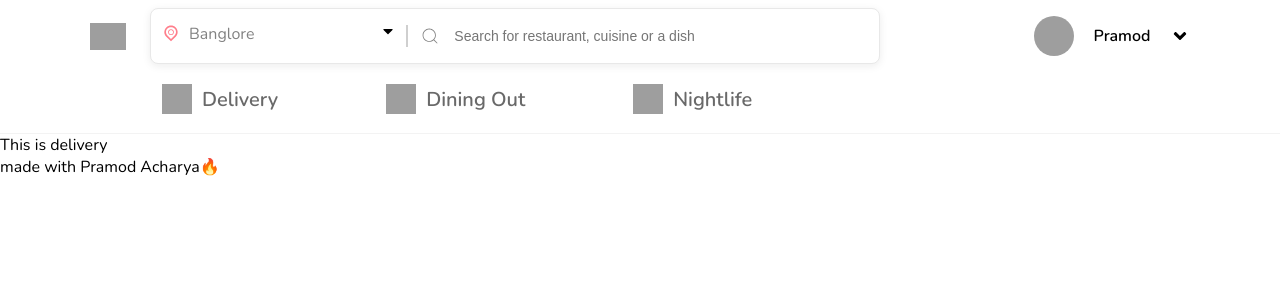
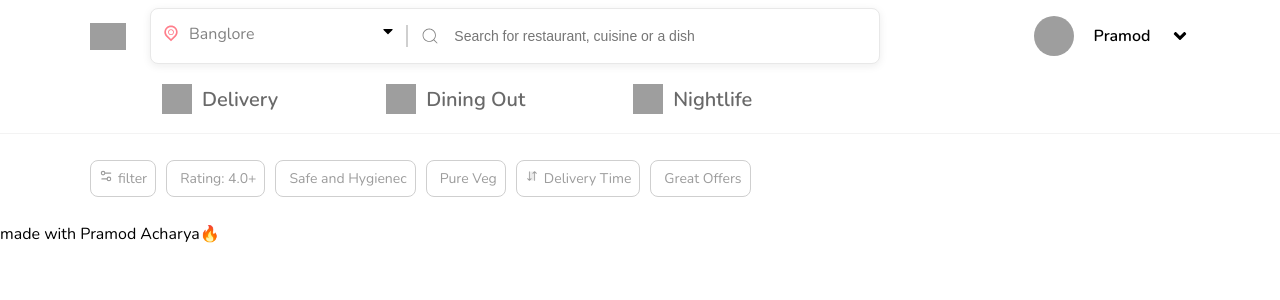
Before and after one commit to Pramod0328/zomato-clone, a React (Create React App) app: page / in a window 1280 px wide. Shown: the top 300 px of the page. Built offline with nearby package versions, Linux system fonts and the light colour scheme; grey boxes are pictures that could not be loaded.

Commit message:
filter section updated

```diff
--- /dev/null
+++ b/src/components/common/filters/filteritem/filteritem.css
@@ -0,0 +1,15 @@
+.filter-item{
+    padding: 8px;
+    display: flex;
+    background-color: var(--primary-bg);
+    color: var(--filter-text);
+    border: 1px solid var(--gray);
+    border-radius: 8px;
+    margin: 10px 10px 10px 0px;
+    font-size: 14px;
+
+}
+
+.filter-name{
+    margin-left: 5px;
+}
--- /dev/null
+++ b/src/components/common/filters/filteritem/index.js
@@ -0,0 +1,13 @@
+import React from "react";
+import './filteritem.css';
+
+const FilterItem = ({filter})=>{
+    return(
+        <div className="filter-item">
+           {filter.icon && filter.icon}
+           <div className="filter-name">{filter.title}</div>
+        </div>
+    )
+}
+
+export default FilterItem
--- /dev/null
+++ b/src/components/common/filters/filters.css
@@ -0,0 +1,6 @@
+.filters{
+    padding: 16px 0px;
+    display: flex;
+    flex-wrap: wrap;
+
+}
--- /dev/null
+++ b/src/components/common/filters/index.js
@@ -0,0 +1,13 @@
+import React from 'react';
+import './filters.css';
+import FilterItem from './filteritem';
+const Filters = ({filterList})=>{
+    return(
+        <div className='filters'>{filterList &&
+             filterList.map((filter)=>{
+            return <div>{<FilterItem filter={filter} key={filter.id}/>}</div>
+        })}</div>
+    )
+}
+
+export  default Filters;
--- a/src/components/delivery/index.js
+++ b/src/components/delivery/index.js
@@ -1,9 +1,49 @@
 import React from "react";
 import './delivery.css';
+import Filters from "../common/filters";
+import { LuSettings2 } from "react-icons/lu";
+import { PiArrowsDownUpDuotone } from "react-icons/pi";
+
+
+
+const deliveryFilters=[
+    {
+        id:1,
+        icon:<LuSettings2 />,
+        title: "filter",
+
+    },
+    {
+        id:2,
+        title: "Rating: 4.0+",
+
+    },
+    {
+        id:3,
+        title: "Safe and Hygienec",
+
+    },
+    {
+        id:4,
+        title: "Pure Veg",
+
+    },
+    {
+        id:5,
+        title:"Delivery Time",
+        icon: <PiArrowsDownUpDuotone />
+    },
+    {
+        id:6,
+        title:"Great Offers",
+    },
+]
 
 const Delivery = ()=>{
     return(
-            <div>This is delivery</div>
+            <div className="max-width">
+            <div><Filters filterList={deliveryFilters}/></div>
+            </div>
     )
 }
 
--- a/src/styles/variable.css
+++ b/src/styles/variable.css
@@ -7,4 +7,5 @@
     --gray:rgb(207,207,207);
     --inactive-text:#696969;
     --inactive-color:#f8f8f8;
+    --filter-text:#9c9c9c;
 }
```
